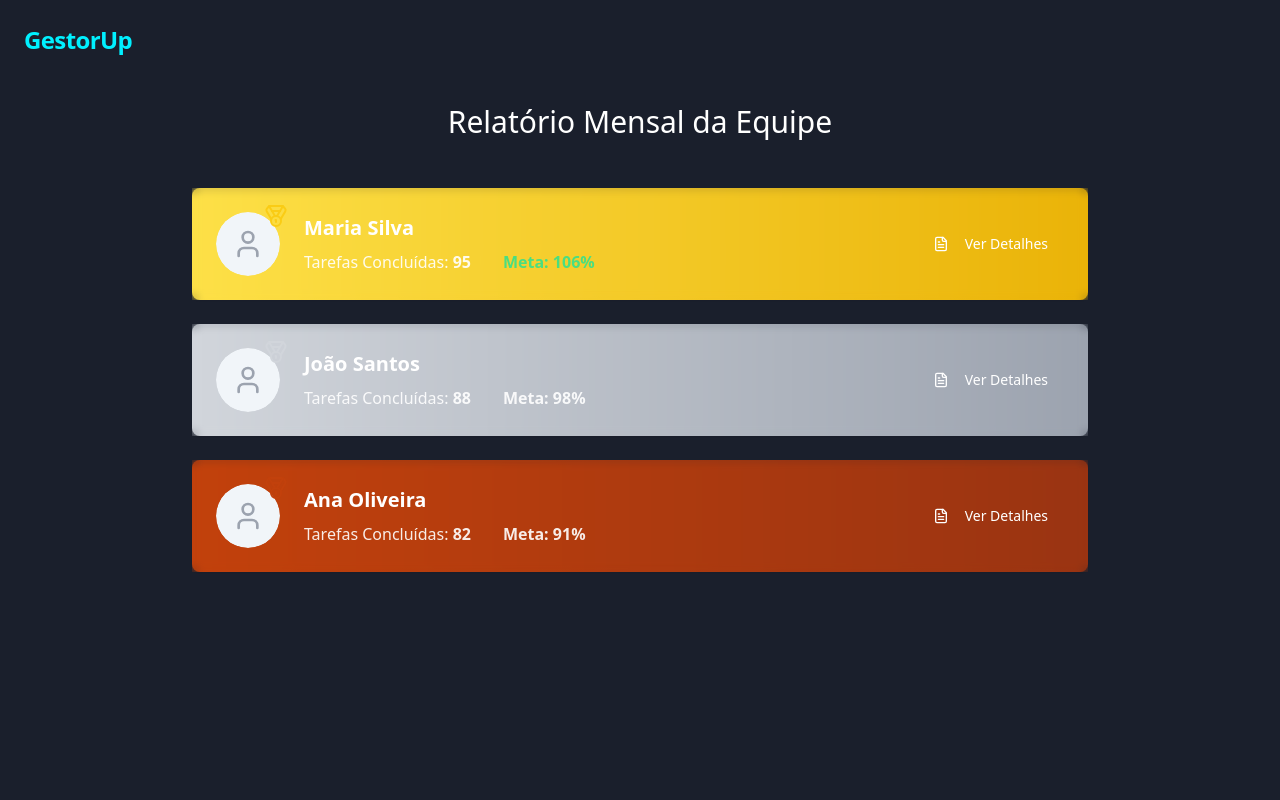
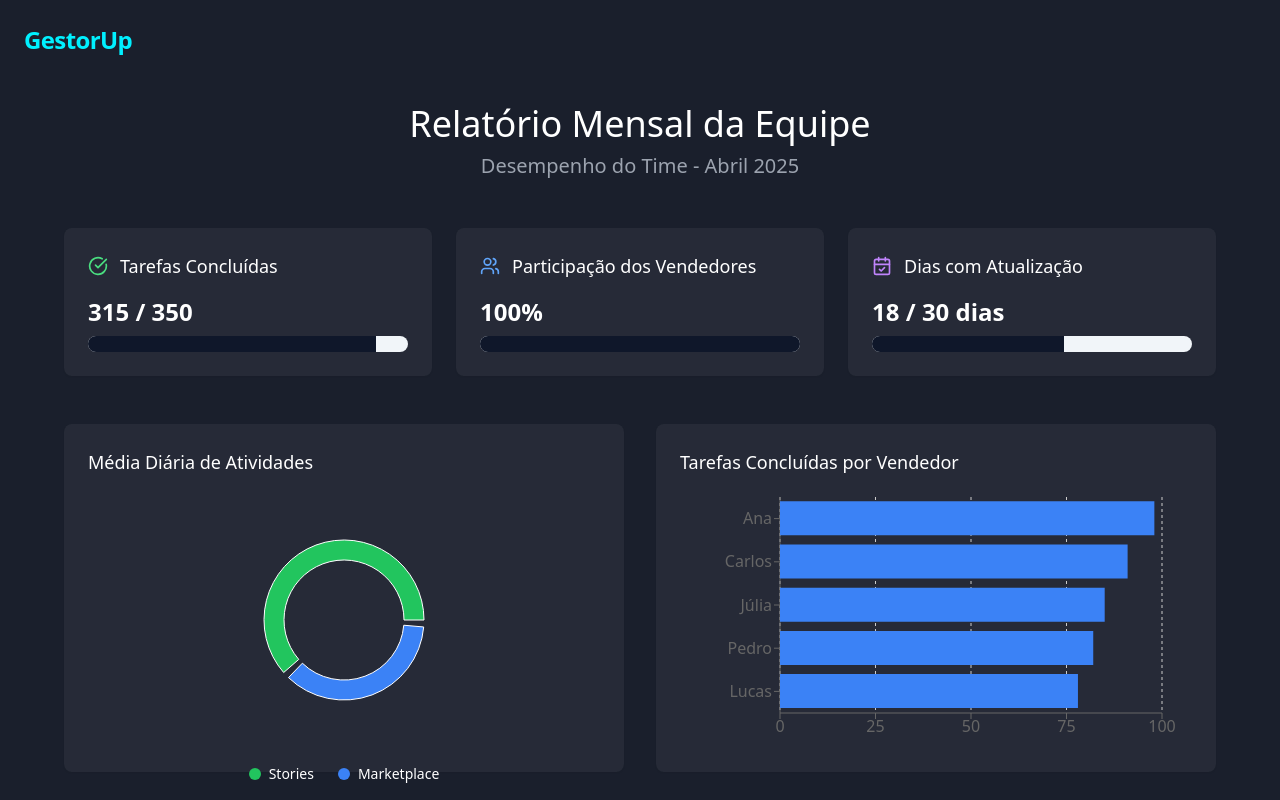
Before and after one commit to jamesmferreira/gestorup, a React (Vite) app: page /relatorio-equipe in a window 1280 px wide. Shown: the top 800 px of the page. Built offline with nearby package versions, Linux system fonts and the light colour scheme.

Commit message:
feat: Implement team report page
Implement the team report page with the requested features, including metrics, charts, ranking, and a download button.

```diff
--- a/src/pages/TeamReportPage.tsx
+++ b/src/pages/TeamReportPage.tsx
@@ -4,8 +4,31 @@ import Logo from '@/components/Logo';
 import { Card } from '@/components/ui/card';
 import { Avatar, AvatarImage, AvatarFallback } from '@/components/ui/avatar';
 import { Button } from '@/components/ui/button';
-import { FileText, User, Medal } from 'lucide-react';
+import { Progress } from '@/components/ui/progress';
+import {
+  FileText,
+  User,
+  Medal,
+  Calendar,
+  CheckCircle,
+  Users,
+  CalendarCheck,
+  Download,
+  BarChart
+} from 'lucide-react';
 import { useNavigate } from 'react-router-dom';
+import {
+  BarChart as RechartsBarChart,
+  Bar,
+  XAxis,
+  YAxis,
+  CartesianGrid,
+  Tooltip,
+  ResponsiveContainer,
+  PieChart,
+  Pie,
+  Cell
+} from 'recharts';
 
 type TeamMemberReport = {
   id: number;
@@ -16,10 +39,32 @@ type TeamMemberReport = {
 };
 
 const teamReports: TeamMemberReport[] = [
-  { id: 1, name: 'Maria Silva', tasksCompleted: 95, targetPercentage: 106 },
-  { id: 2, name: 'João Santos', tasksCompleted: 88, targetPercentage: 98 },
-  { id: 3, name: 'Ana Oliveira', tasksCompleted: 82, targetPercentage: 91 },
+  { id: 1, name: 'Ana Silva', tasksCompleted: 98, targetPercentage: 100 },
+  { id: 2, name: 'Carlos Santos', tasksCompleted: 91, targetPercentage: 93 },
+  { id: 3, name: 'Júlia Oliveira', tasksCompleted: 85, targetPercentage: 87 },
 ];
+
+const barChartData = [
+  { name: 'Ana', tasks: 98 },
+  { name: 'Carlos', tasks: 91 },
+  { name: 'Júlia', tasks: 85 },
+  { name: 'Pedro', tasks: 82 },
+  { name: 'Lucas', tasks: 78 },
+];
+
+const pieChartData = [
+  { name: 'Stories', value: 60, color: '#22C55E' },
+  { name: 'Marketplace', value: 35, color: '#3B82F6' },
+];
+
+const generalMetrics = {
+  tasksCompleted: 315,
+  tasksTotal: 350,
+  participation: 100,
+  daysUpdated: 18,
+  totalDays: 30,
+  averageActivity: 95
+};
 
 const getRankColor = (index: number) => {
   switch (index) {
@@ -42,18 +87,136 @@ const TeamReportPage = () => {
     // Future implementation: navigate to individual report
   };
 
+  const handleDownloadPDF = () => {
+    console.log('Downloading PDF report...');
+    // Future implementation: PDF generation and download
+  };
+
   return (
     <div className="min-h-screen bg-[#1A1F2C] p-6">
       <header className="flex justify-between items-center mb-12">
         <Logo />
       </header>
 
-      <main className="max-w-4xl mx-auto">
-        <h1 className="text-white text-3xl font-medium text-center mb-12">
+      <main className="max-w-6xl mx-auto">
+        <div className="text-center mb-12">
+          <h1 className="text-white text-4xl font-medium mb-2">
             Relatório Mensal da Equipe
           </h1>
+          <h2 className="text-gray-400 text-xl">
+            Desempenho do Time - Abril 2025
+          </h2>
+        </div>
 
-        <div className="space-y-6">
+        {/* General Metrics */}
+        <div className="grid grid-cols-1 md:grid-cols-3 gap-6 mb-12">
+          <Card className="bg-white/5 border-0">
+            <div className="p-6">
+              <div className="flex items-center gap-3 mb-4">
+                <CheckCircle className="text-green-400 w-5 h-5" />
+                <h3 className="text-white text-lg">Tarefas Concluídas</h3>
+              </div>
+              <p className="text-2xl text-white font-semibold">
+                {generalMetrics.tasksCompleted} / {generalMetrics.tasksTotal}
+              </p>
+              <Progress
+                value={(generalMetrics.tasksCompleted / generalMetrics.tasksTotal) * 100}
+                className="mt-2"
+              />
+            </div>
+          </Card>
+
+          <Card className="bg-white/5 border-0">
+            <div className="p-6">
+              <div className="flex items-center gap-3 mb-4">
+                <Users className="text-blue-400 w-5 h-5" />
+                <h3 className="text-white text-lg">Participação dos Vendedores</h3>
+              </div>
+              <p className="text-2xl text-white font-semibold">
+                {generalMetrics.participation}%
+              </p>
+              <Progress value={generalMetrics.participation} className="mt-2" />
+            </div>
+          </Card>
+
+          <Card className="bg-white/5 border-0">
+            <div className="p-6">
+              <div className="flex items-center gap-3 mb-4">
+                <CalendarCheck className="text-purple-400 w-5 h-5" />
+                <h3 className="text-white text-lg">Dias com Atualização</h3>
+              </div>
+              <p className="text-2xl text-white font-semibold">
+                {generalMetrics.daysUpdated} / {generalMetrics.totalDays} dias
+              </p>
+              <Progress
+                value={(generalMetrics.daysUpdated / generalMetrics.totalDays) * 100}
+                className="mt-2"
+              />
+            </div>
+          </Card>
+        </div>
+
+        {/* Charts Section */}
+        <div className="grid grid-cols-1 md:grid-cols-2 gap-8 mb-12">
+          {/* Activity Distribution Pie Chart */}
+          <Card className="bg-white/5 border-0 p-6">
+            <h3 className="text-white text-lg mb-4">Média Diária de Atividades</h3>
+            <div className="h-64">
+              <ResponsiveContainer width="100%" height="100%">
+                <PieChart>
+                  <Pie
+                    data={pieChartData}
+                    cx="50%"
+                    cy="50%"
+                    innerRadius={60}
+                    outerRadius={80}
+                    paddingAngle={5}
+                    dataKey="value"
+                  >
+                    {pieChartData.map((entry, index) => (
+                      <Cell key={`cell-${index}`} fill={entry.color} />
+                    ))}
+                  </Pie>
+                  <Tooltip />
+                </PieChart>
+              </ResponsiveContainer>
+              <div className="flex justify-center gap-6 mt-4">
+                {pieChartData.map((entry) => (
+                  <div key={entry.name} className="flex items-center gap-2">
+                    <div
+                      className="w-3 h-3 rounded-full"
+                      style={{ backgroundColor: entry.color }}
+                    />
+                    <span className="text-white text-sm">{entry.name}</span>
+                  </div>
+                ))}
+              </div>
+            </div>
+          </Card>
+
+          {/* Tasks Bar Chart */}
+          <Card className="bg-white/5 border-0 p-6">
+            <h3 className="text-white text-lg mb-4">Tarefas Concluídas por Vendedor</h3>
+            <div className="h-64">
+              <ResponsiveContainer width="100%" height="100%">
+                <RechartsBarChart
+                  data={barChartData}
+                  layout="vertical"
+                  margin={{ top: 5, right: 30, left: 40, bottom: 5 }}
+                >
+                  <CartesianGrid strokeDasharray="3 3" horizontal={false} />
+                  <XAxis type="number" />
+                  <YAxis dataKey="name" type="category" />
+                  <Tooltip />
+                  <Bar dataKey="tasks" fill="#3B82F6" />
+                </RechartsBarChart>
+              </ResponsiveContainer>
+            </div>
+          </Card>
+        </div>
+
+        {/* Ranking Section */}
+        <div className="space-y-6 mb-12">
           {teamReports.map((member, index) => (
             <Card
               key={member.id}
@@ -67,14 +230,12 @@ const TeamReportPage = () => {
                       <User className="w-8 h-8 text-gray-400" />
                     </AvatarFallback>
                   </Avatar>
-                  {index < 3 && (
                   <Medal className={`
                     absolute -top-2 -right-2 w-6 h-6
                     ${index === 0 ? 'text-yellow-400' : ''}
                     ${index === 1 ? 'text-gray-300' : ''}
                     ${index === 2 ? 'text-orange-700' : ''}
                   `} />
-                  )}
                 </div>
 
                 <div className="flex-grow">
@@ -103,6 +264,18 @@ const TeamReportPage = () => {
             </Card>
           ))}
         </div>
+
+        {/* Download Button */}
+        <div className="flex justify-center">
+          <Button
+            onClick={handleDownloadPDF}
+            size="lg"
+            className="bg-blue-600 hover:bg-blue-700 text-white gap-2"
+          >
+            <Download className="w-5 h-5" />
+            Baixar Relatório em PDF
+          </Button>
+        </div>
       </main>
     </div>
   );
```
Lines whose indentation alone changed are shown as unchanged.
